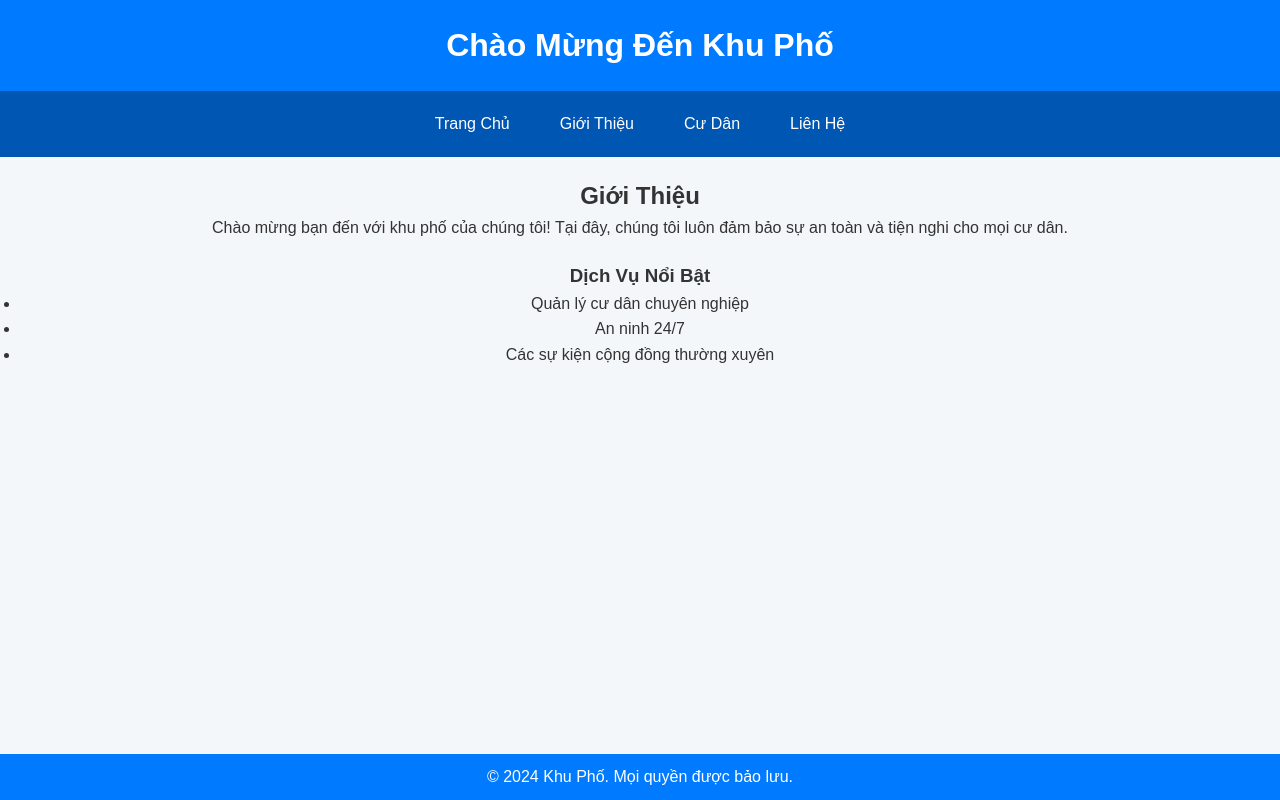
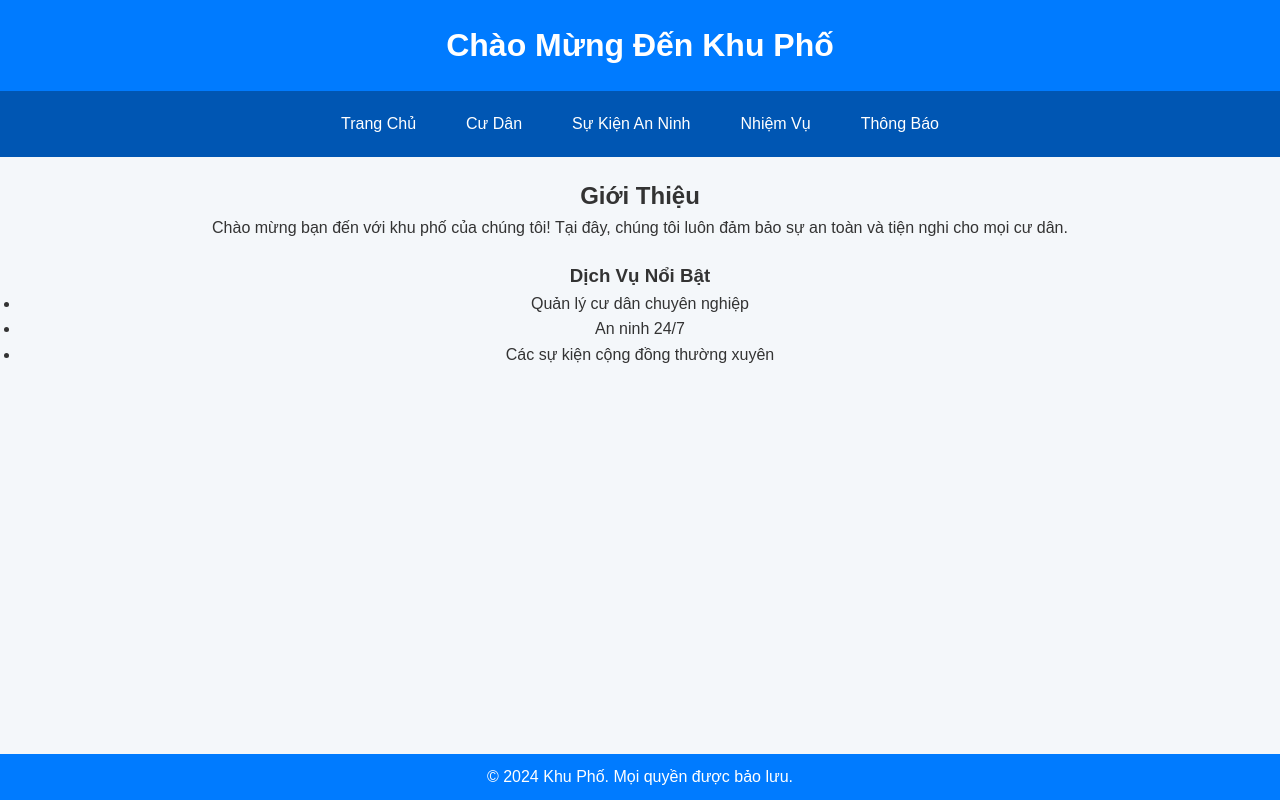
Before and after one commit to tranbateo/btapKTPM, a plain HTML site: page homepage.html in a window 1280 px wide. Drawn offline with Linux system fonts and the light colour scheme.

Commit message:
Update homepage.html

```diff
--- a/homepage.html
+++ b/homepage.html
@@ -73,9 +73,10 @@
     <!-- Navigation Menu -->
     <div class="nav">
         <a href="homepage.html">Trang Chủ</a>
-        <a href="gioithieu.html">Giới Thiệu</a>
         <a href="cudan.html">Cư Dân</a>
-        <a href="lienhe.html">Liên Hệ</a>
+        <a href="sukien.html">Sự Kiện An Ninh</a>
+        <a href="nhiemvu.html">Nhiệm Vụ</a>
+        <a href="thongbao.html">Thông Báo</a>
     </div>
 
     <!-- Main Content -->
```
